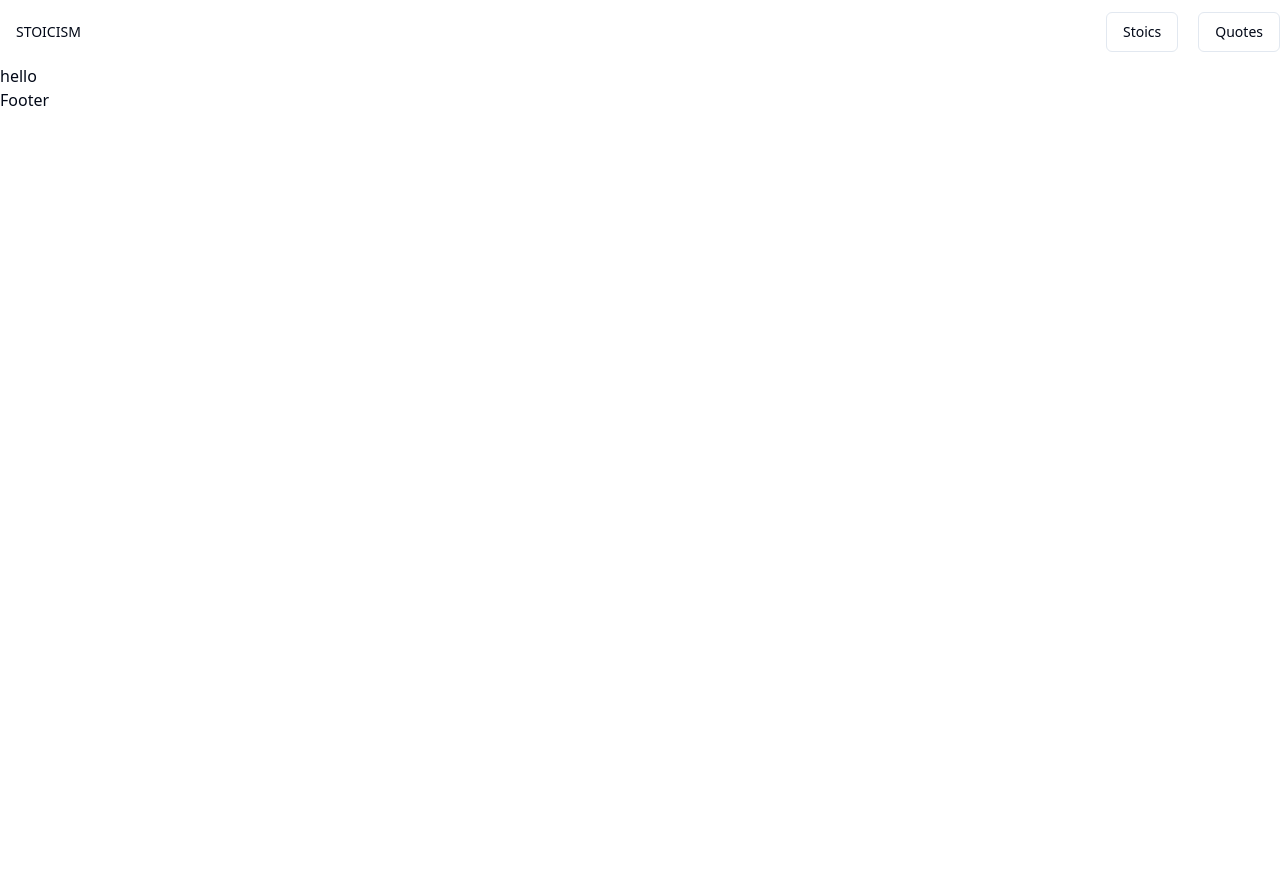
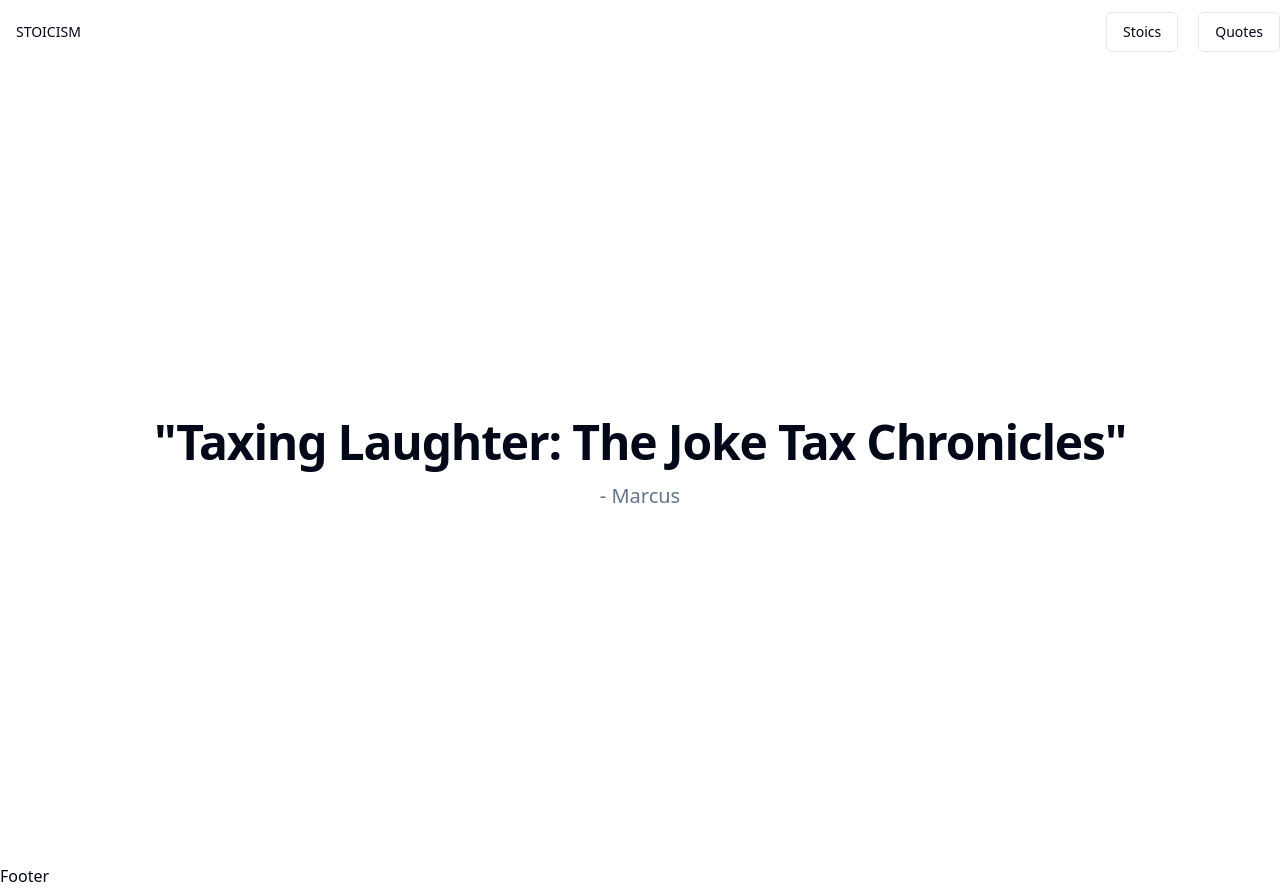
Before and after one commit to UmbrellaCrow612/stoic-quote-genarator, a Next.js app: page / in a window 1280 px wide. Before the commit the page ends 800 px from the top, so only its background shows below. Built offline with nearby package versions, Linux system fonts and the light colour scheme.

Commit message:
added random quote section

```diff
--- a/src/pages/index.tsx
+++ b/src/pages/index.tsx
@@ -1,3 +1,11 @@
 export default function Home() {
-  return <>hello</>;
+  return (
+    <section className="min-h-screen max-w-screen-xl mx-auto px-4 xl:px-0 flex items-center justify-center text-center flex-col gap-4">
+      {/* Animate in and fade in */}
+      <h1 className="scroll-m-20 text-4xl font-extrabold tracking-tight lg:text-5xl">
+        &quot;Taxing Laughter: The Joke Tax Chronicles&quot;
+      </h1>
+      <p className="text-xl text-muted-foreground">- Marcus</p>
+    </section>
+  );
 }
```
